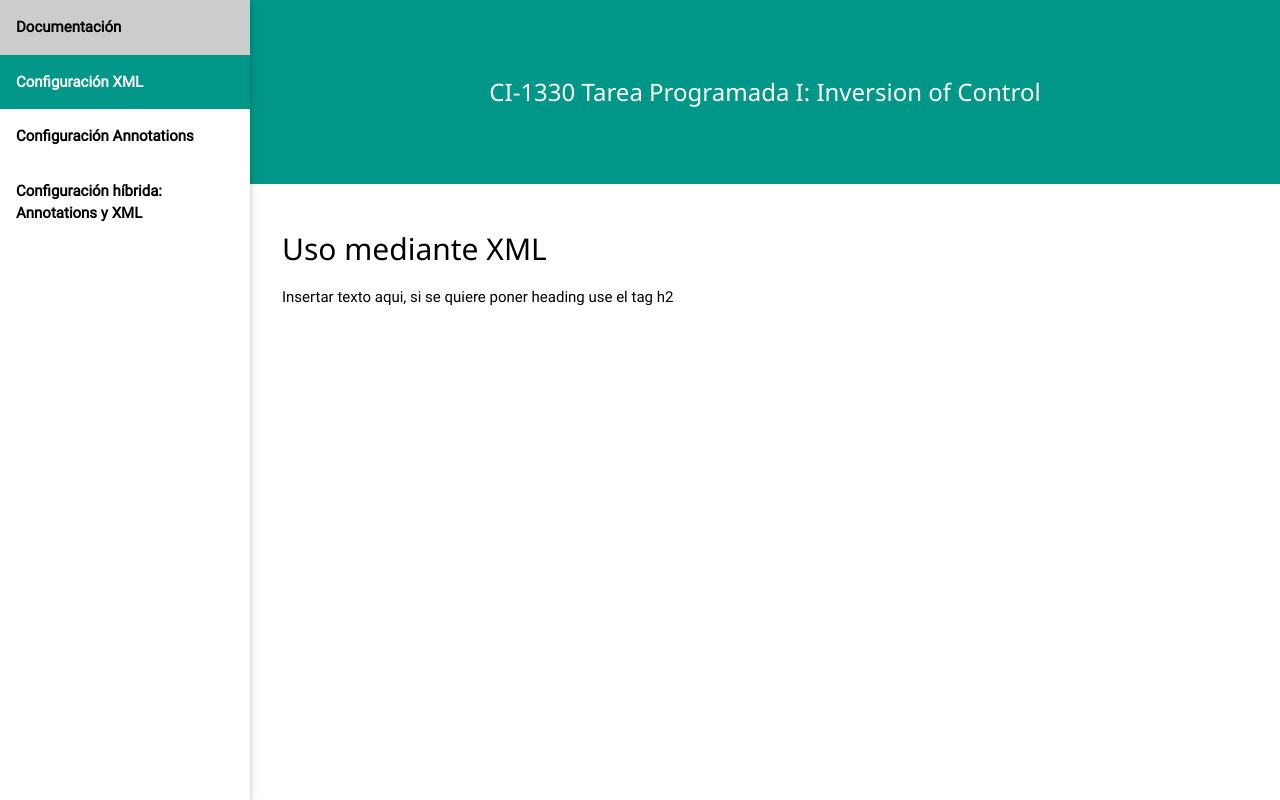
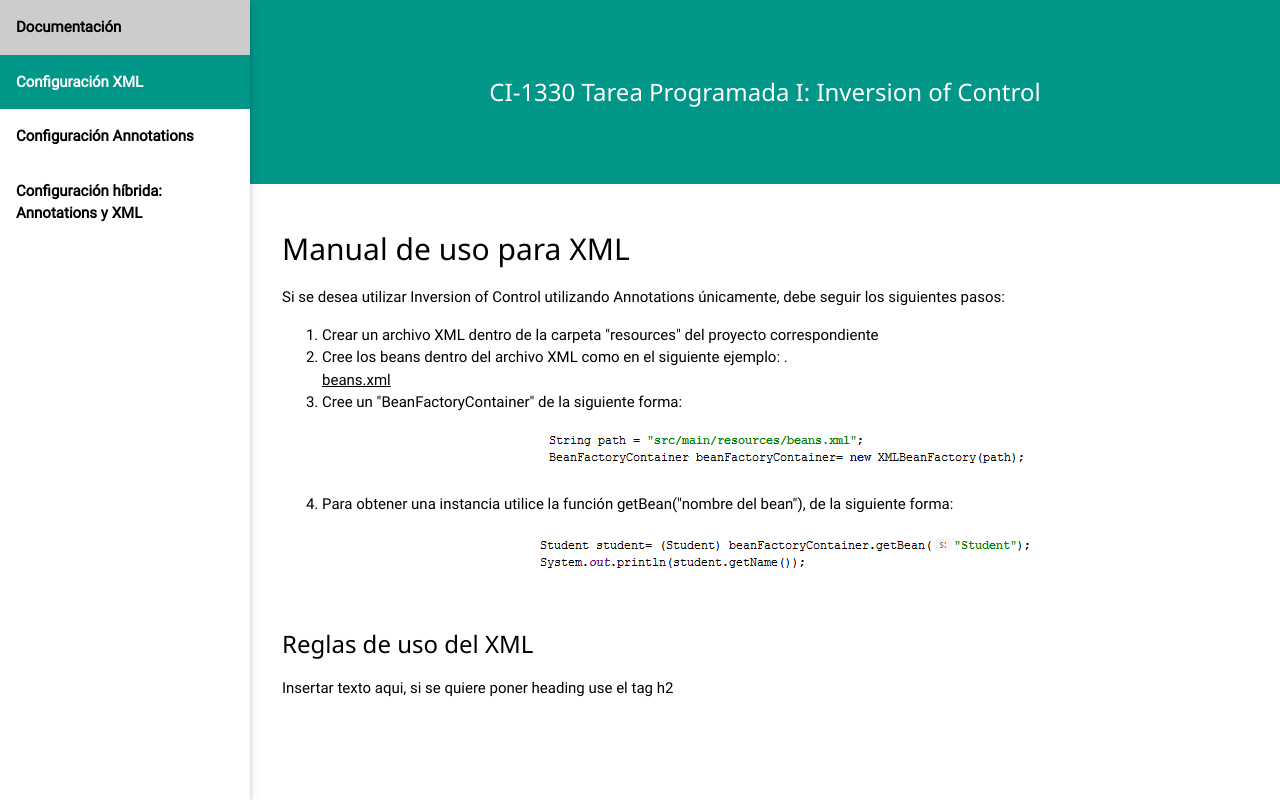
Before and after one commit to alexiabl/CI1330-springContainer, a plain HTML site: page Documentacion_IoC/usoXML.html in a window 1280 px wide. Drawn offline with Linux system fonts and the light colour scheme.

Commit message:
cambios docu

```diff
--- a/Documentacion_IoC/usoXML.html
+++ b/Documentacion_IoC/usoXML.html
@@ -45,7 +45,21 @@
 
     <div class="w3-container" style="padding:32px">
 
-        <h2>Uso mediante XML</h2>
+        <h2>Manual de uso para XML</h2>
+
+		<p>Si se desea utilizar Inversion of Control utilizando Annotations únicamente, debe seguir los siguientes
+            pasos:
+        </p>
+        <ol>
+            <li>Crear un archivo XML dentro de la carpeta "resources" del proyecto correspondiente</li>
+            <li>Cree los beans dentro del archivo XML como en el siguiente ejemplo: .</li> <a href="xml/beans.xml">beans.xml</a>
+            <li>Cree un "BeanFactoryContainer" de la siguiente forma: </li>
+			<p><h1 class="w3-xlarge" style="text-align: center"><img src="images/beanFactoryContainer.png"/></h1></p>
+			<li>Para obtener una instancia utilice la función getBean("nombre del bean"), de la siguiente forma: </li>
+			<p><h1 class="w3-xlarge" style="text-align: center"><img src="images/beanObjectEx.png"/></h1></p>
+        </ol>
+        <br>
+        <h3>Reglas de uso del XML</h3>
 
         <p>Insertar texto aqui, si se quiere poner heading use el tag h2</p>
     </div>
```
Also changed, not shown: Documentacion_IoC/xml/beans.xml (added, +22 -0 lines), Documentacion_IoC/images/beanFactoryContainer.PNG (added), Documentacion_IoC/images/beanObjectEx.PNG (added).
